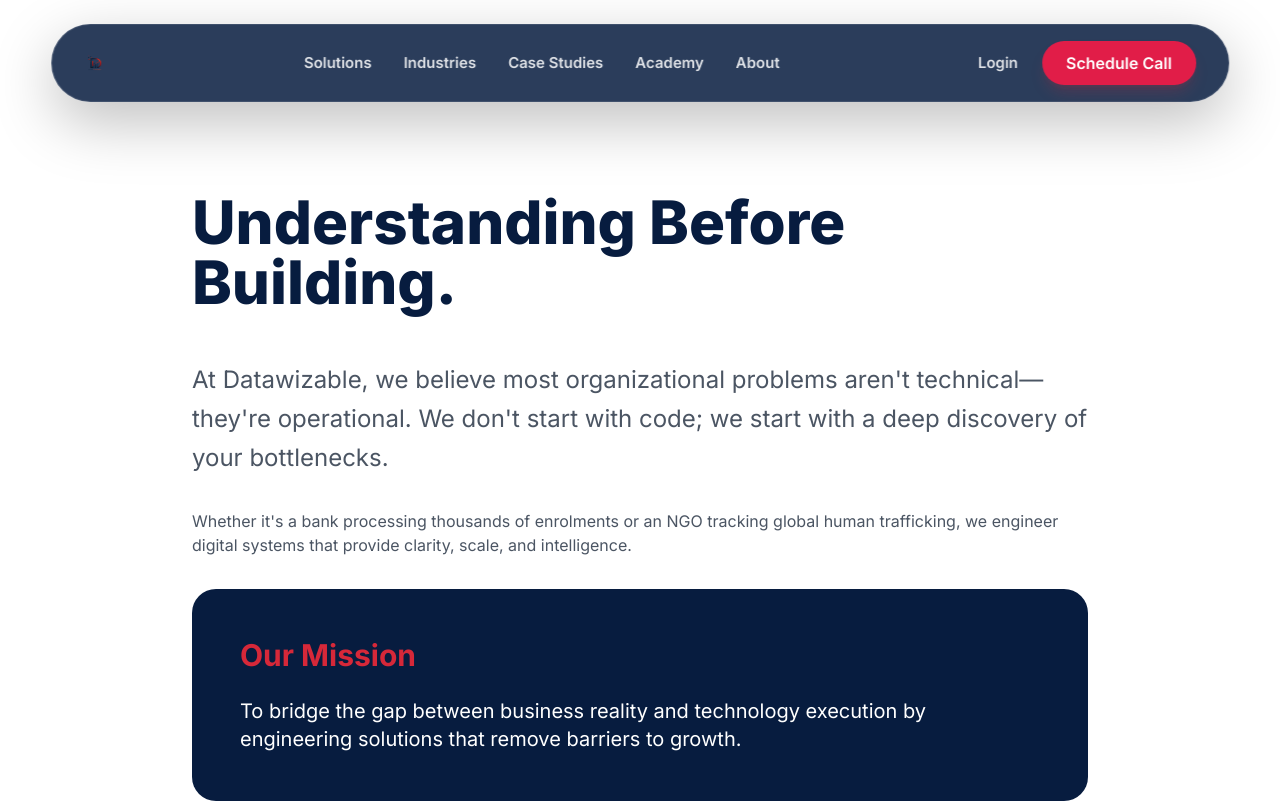
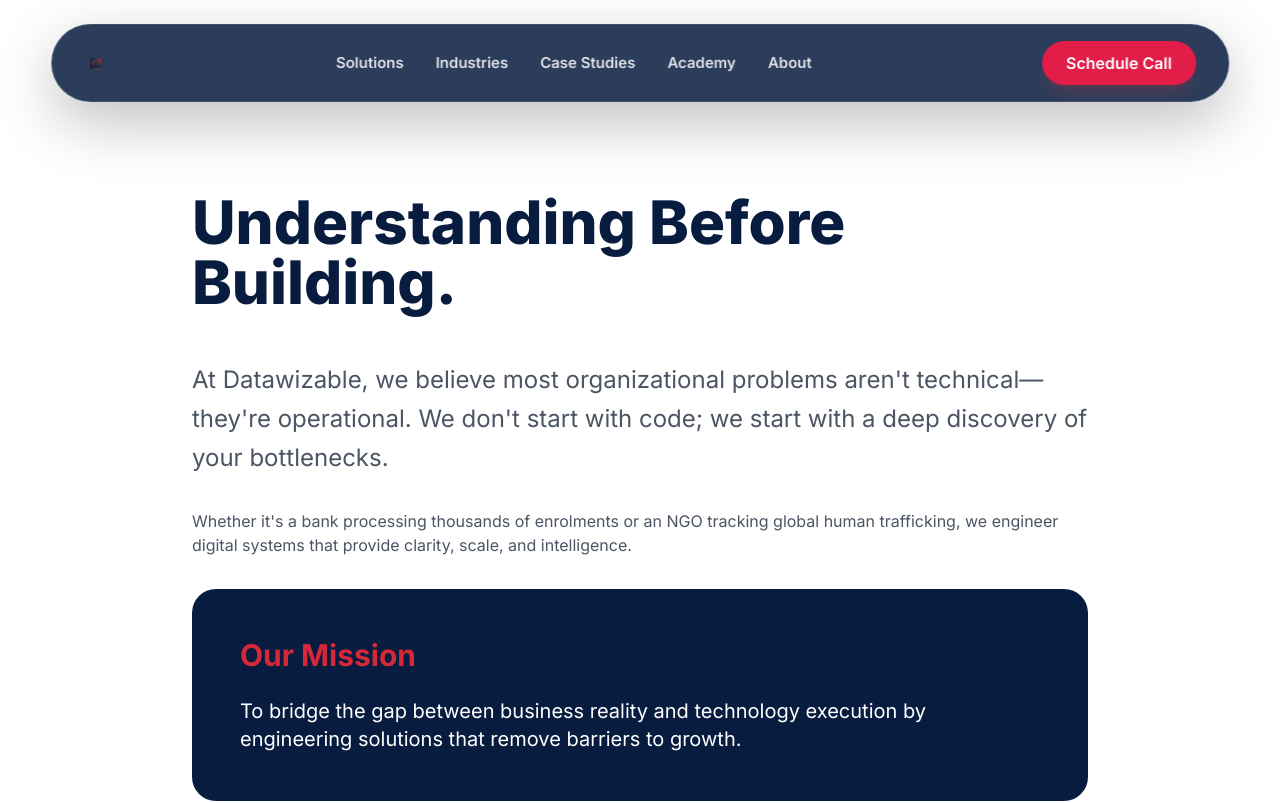
Before and after one commit to Official-Able/datawiz, a Next.js app in the folder frontend/: page /about in a window 1280 px wide. Shown: the top 803 px of the page. Built offline with nearby package versions, Linux system fonts and the light colour scheme.

Commit message:
Cleanup: Remove Login from Navbar to focus on primary CTA

```diff
--- a/frontend/src/components/layout/Navbar.tsx
+++ b/frontend/src/components/layout/Navbar.tsx
@@ -66,11 +66,8 @@ export function Navbar() {
           ))}
         </div>
 
-        {/* Right Section - Login + CTA */}
-        <div className="hidden lg:flex items-center gap-6">
-          <Link href="/login" className="text-[15px] font-semibold text-white/85 hover:text-white transition-all">
-            Login
-          </Link>
+        {/* Right Section - CTA */}
+        <div className="hidden lg:flex items-center">
           <Link href="/contact">
             <Button
               className="h-11 px-6 rounded-full bg-[#E11D48] hover:bg-[#BE123C] text-white font-semibold transition-all shadow-lg shadow-accent/20 border-none"
@@ -110,7 +107,6 @@ export function Navbar() {
                 </Link>
               ))}
               <div className="mt-4 flex flex-col gap-4 border-t border-white/10 pt-6">
-                 <Link href="/login" className="text-lg font-semibold text-white/70" onClick={() => setIsMobileMenuOpen(false)}>Login</Link>
                  <Link href="/contact" onClick={() => setIsMobileMenuOpen(false)}>
                     <Button className="w-full h-14 text-lg font-bold rounded-2xl bg-[#E11D48] border-none">
                       Schedule Call
```
